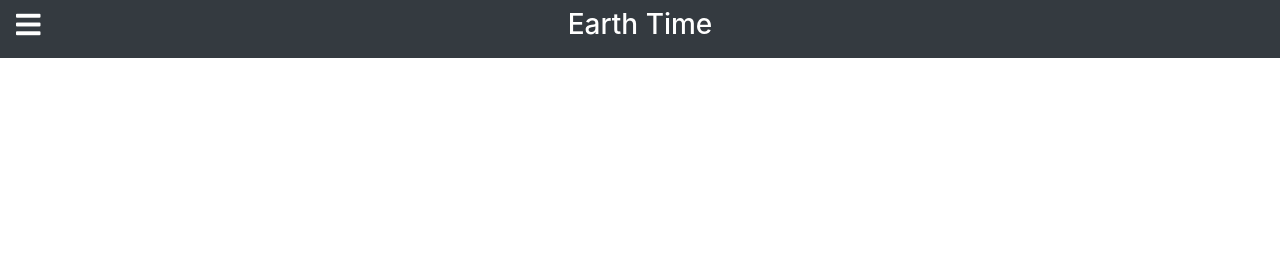
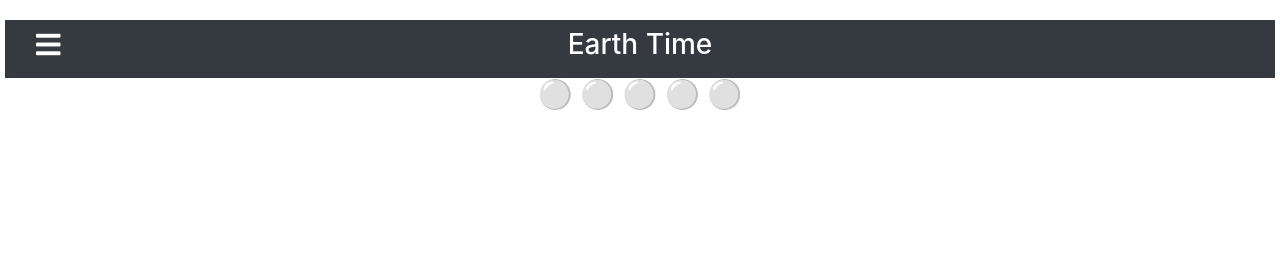
Before and after one commit to njang/earth-time-lite, a plain HTML site: page index.html in a window 1280 px wide. Drawn offline with nearby package versions, Linux system fonts and the light colour scheme.

Commit message:
Add ticker

```diff
--- a/index.html
+++ b/index.html
@@ -23,6 +23,7 @@
         </div>
         <div class='col col-3'></div>
       </nav>
+      <div id='decimalSeconds' class='h3 text-center'></div>
     </div>
 
     <div id="mySidenav" class="sidenav">
--- a/main.js
+++ b/main.js
@@ -1,14 +1,12 @@
-console.log('main.js is loaded');
+// console.log('main.js is loaded');
 
 // Initial assembly of the page by using IIFE
 (() => {
-	let navElement = $('<navbar>', {class: 'navbar bg-dark text-white'});;
-	navElement.append($('<p>', {class: 'text-center', text: 'Earth Time'}));
-	$('#main').append(navElement);
-
-	let bodyElement = $('<>')
-});
-// })();
+	// let navElement = $('<navbar>', {class: 'navbar bg-dark text-white'});;
+	// navElement.append($('<p>', {class: 'text-center', text: 'Earth Time'}));
+	// $('#main').append(navElement);
+	// let bodyElement = $('<>')
+})();
 
 /* Set the width of the side navigation to 250px */
 function openNav() {
@@ -23,3 +21,24 @@ function closeNav() {
     document.body.style.backgroundColor = "white";
 
 }
+
+let ds = 0;
+
+// Define two types of tickers: empty circle and filled circle
+const circleEmpty = () => {	$('#decimalSeconds').append($('<ticker>', {html: '&#9898;&nbsp;'})) }
+const circleFill =  () => {	$('#decimalSeconds').append($('<ticker>', {html: '&#9899;&nbsp;'})) }
+
+const ticker = () => {
+  let index = ds % 10 + 1;
+  $('#decimalSeconds').html('&nbsp;');
+  // construct sequence of 5 circles
+  for (let i = 0; i < 5; i++) {
+  	((i < index && index < 5) || !((i >= index && index < 5) || (i < index - 5 && index >= 5))) ? circleEmpty() :circleFill();
+  }
+
+  // count up to 10 and reset
+  ds < 9 ? ds++ : ds = 0
+}
+
+// Update every beat, which equals 846 milliseconds
+setInterval(ticker, 846);
--- a/style.css
+++ b/style.css
@@ -49,9 +49,12 @@
 }
 
 .navbar {
-    position: absolute;
-    top: 0;
+    top: : 0;
     left: 0;
     right: 0;
-    /*width: 100%;*/
 }
+
+.decimalSeconds {
+    left: 0;
+    right: 0;
+}
```
